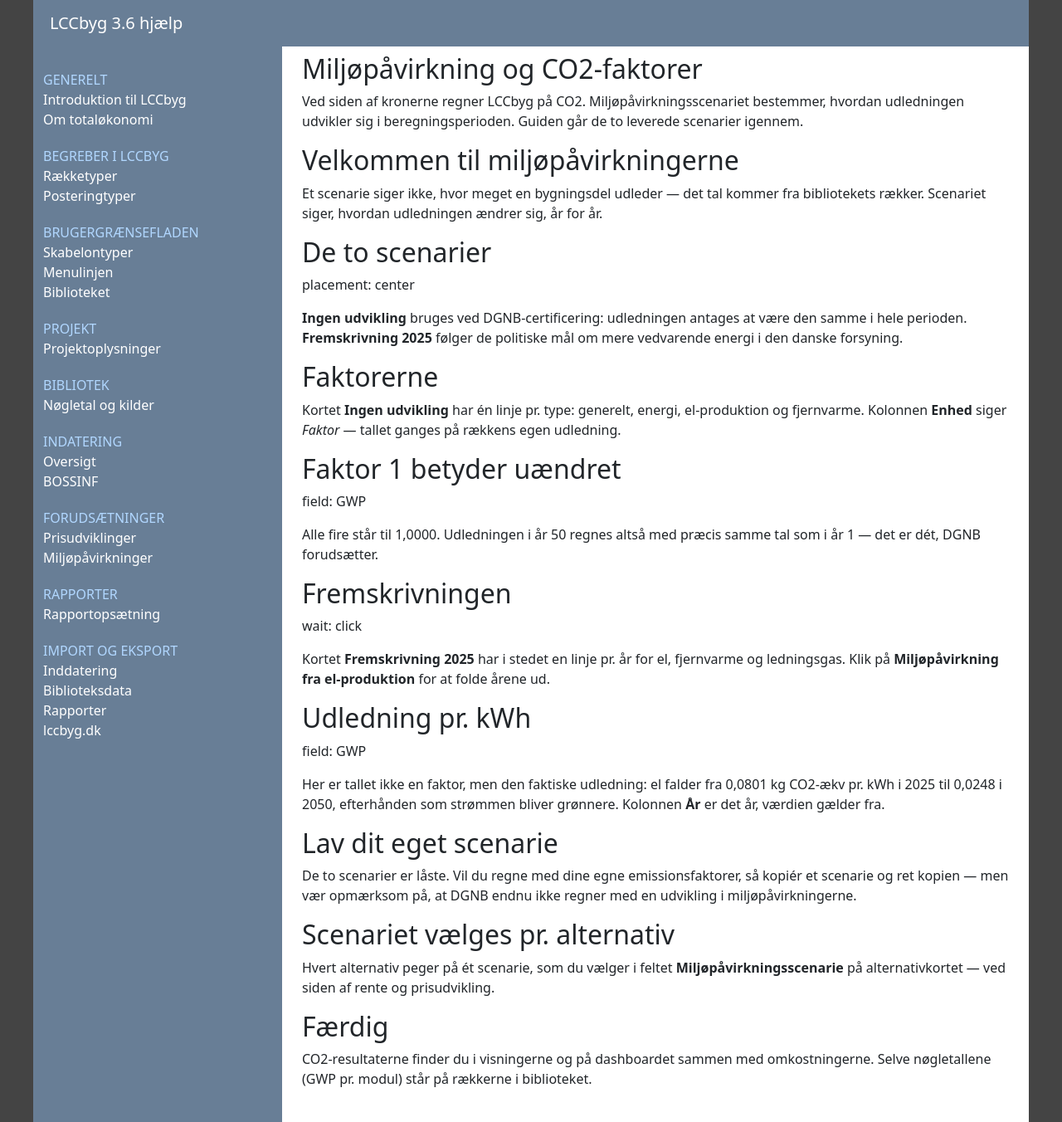
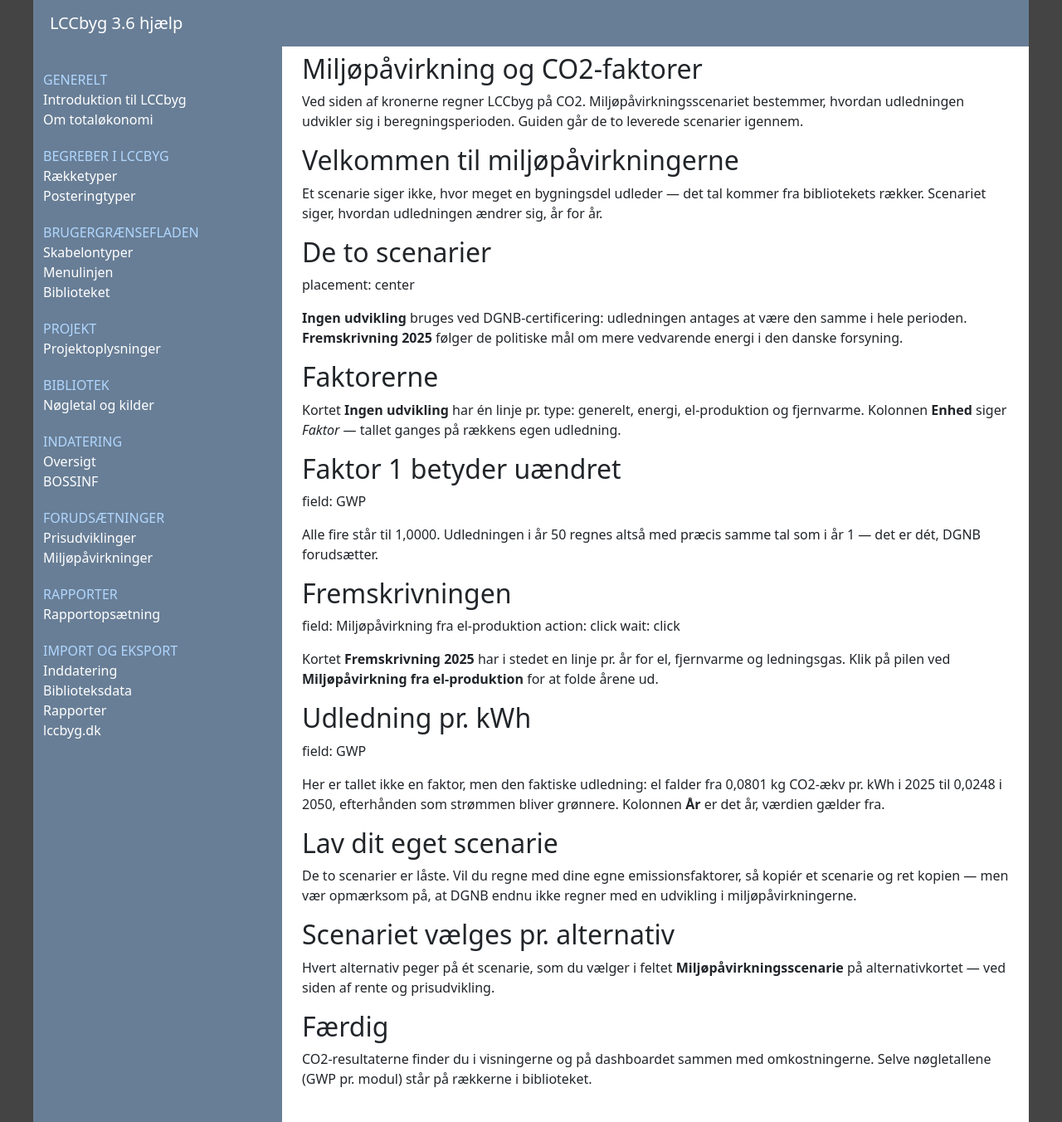
Before and after one commit to LccBuild/lccbyg-docs, a Jekyll site: the page built from docs/help/44/da/guide-miljoepaavirkning.md, in a window 1280 px wide. Shown: the whole page at 83% size. Built offline with Jekyll 4.4.1, drawn with Linux system fonts in a browser that asks for light colours; our own code applies the rules of GitHub Pages for plain Markdown files.

Commit message:
Guider: klik-trin på grupperækker kræver pilen, og alle klik-trin kan afspilles
- Kalkulationsrenten og Fremskrivningen: field på gruppelinjen + action: click,
  teksten siger "klik på pilen ved".
- action: click på de klik-trin, der manglede det (Afspil alt stoppede dér).

Co-Authored-By: Claude Opus 5.5 <noreply@anthropic.com>

```diff
--- a/docs/help/44/da/guide-miljoepaavirkning.md
+++ b/docs/help/44/da/guide-miljoepaavirkning.md
@@ -33,10 +33,12 @@ Alle fire står til 1,0000. Udledningen i år 50 regnes altså med præcis samme
 tal som i år 1 — det er dét, DGNB forudsætter.
 
 ## Fremskrivningen {#miljoe-fremskrivning}
+field: Miljøpåvirkning fra el-produktion
+action: click
 wait: click
 
 Kortet **Fremskrivning 2025** har i stedet en linje pr. år for el, fjernvarme
-og ledningsgas. Klik på **Miljøpåvirkning fra el-produktion** for at folde
+og ledningsgas. Klik på pilen ved **Miljøpåvirkning fra el-produktion** for at folde
 årene ud.
 
 ## Udledning pr. kWh {#miljoe-fremskrivning}
```
Also changed, not shown: docs/help/44/da/guide-maalsaetninger.md (+1 -0 lines), docs/help/44/da/guide-mange-ad-gangen.md (+2 -0 lines), docs/help/44/da/guide-prisudviklinger.md (+3 -1 lines), docs/help/44/da/guide-rapporter.md (+1 -0 lines), docs/help/44/da/catalog.json.
